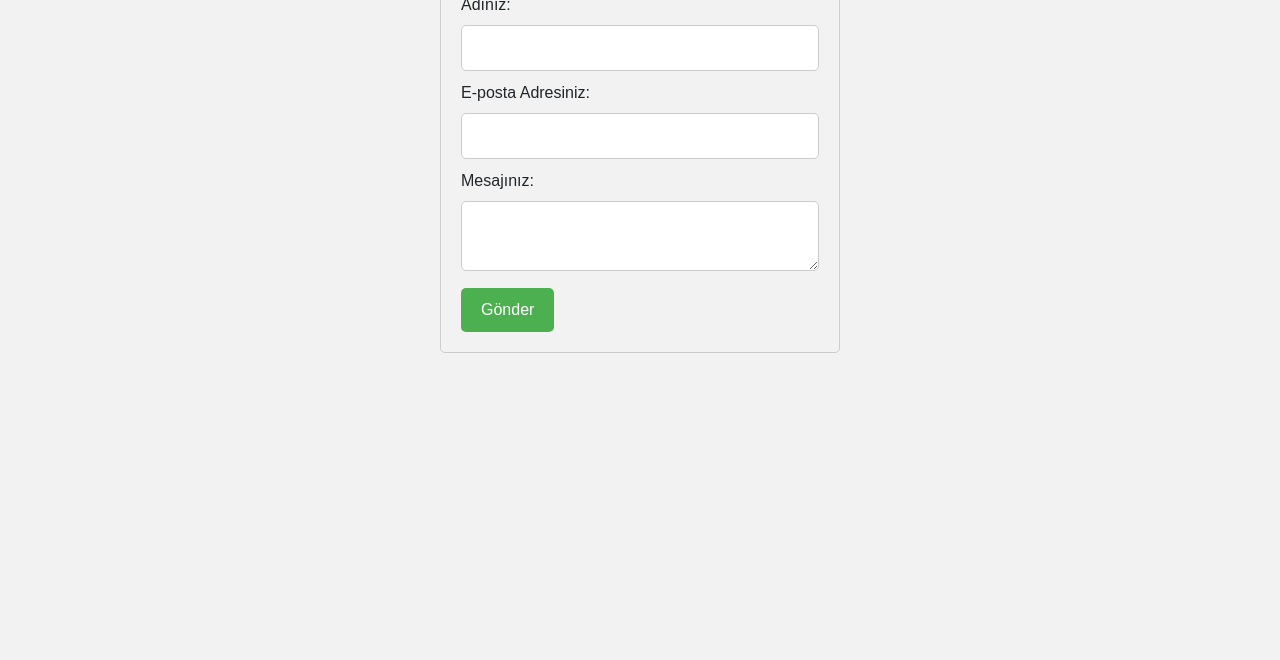
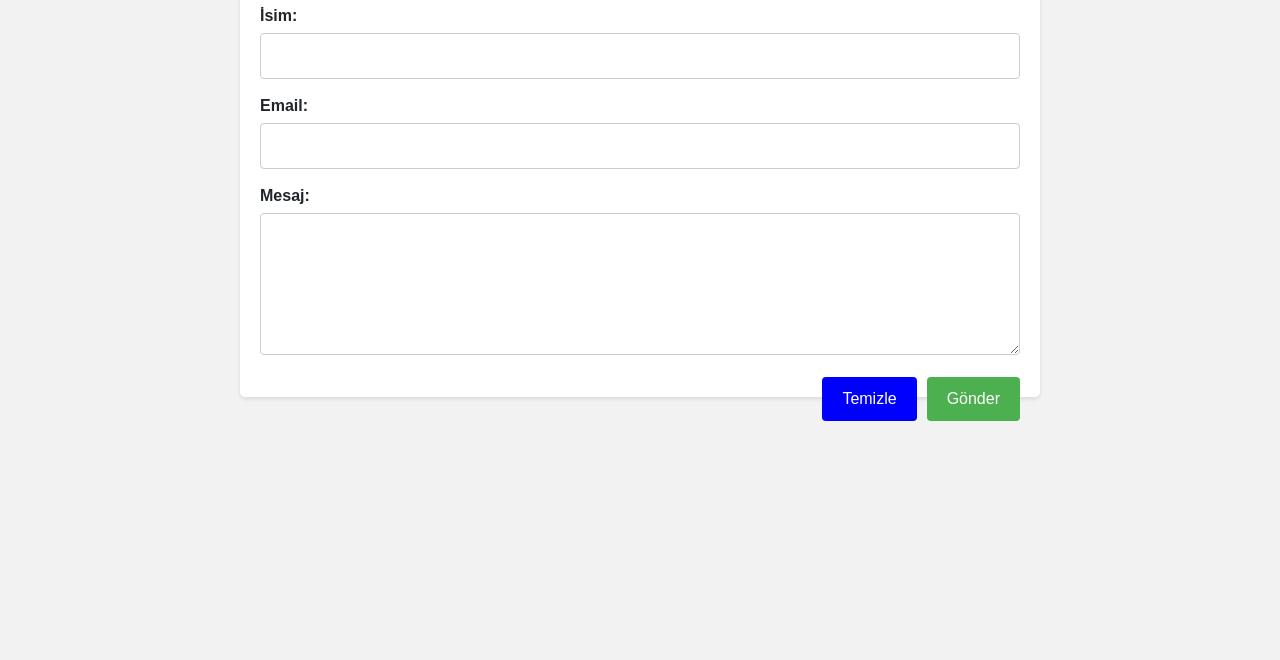
Before and after one commit to tezcanbugra/Proje1, a website: page pages/iletisim.html in a window 1280 px wide. Shown: the part 140-800 px from the top of the page. Drawn offline with nearby package versions, Linux system fonts and the light colour scheme.

Commit message:
login-iletisim eklendi.

```diff
--- a/package.json
+++ b/package.json
@@ -1,5 +1,7 @@
 {
   "dependencies": {
+    "body-parser": "^1.20.2",
+    "ejs": "^3.1.9",
     "express": "^4.18.2",
     "express-session": "^1.17.3"
   }
--- a/pages/iletisim.html
+++ b/pages/iletisim.html
@@ -1,47 +1,23 @@
 <!DOCTYPE html>
 <html>
+<head>
+  <title>İletişim Formu</title>
+  <link rel="stylesheet" href="/iletisim.css">
+  <meta name="viewport" content="width=device-width, initial-scale=1">
+  <link rel="stylesheet" href="https://maxcdn.bootstrapcdn.com/bootstrap/4.5.0/css/bootstrap.min.css">
+  <link rel="stylesheet" href="/styles.css">
+  <link rel="stylesheet" href="/navbar.css">
+  <style>
 
-<head>
-    <meta name="viewport" content="width=device-width, initial-scale=1">
-    <link rel="stylesheet" href="https://maxcdn.bootstrapcdn.com/bootstrap/4.5.0/css/bootstrap.min.css">
-    <link rel="stylesheet" href="/styles.css">
+    #clearButton {
+      background-color: blue;
+      color: white;
+      margin-right: 10px;
+    }
+  </style>
 
 
-  <title>İletişim Formu</title>
-  <style>
-    .form-container {
-      max-width: 400px;
-      margin: 0 auto;
-      padding: 20px;
-      border: 1px solid #ccc;
-      border-radius: 5px;
-    }
-
-    .form-container input[type="text"],
-    .form-container input[type="email"],
-    .form-container textarea {
-      width: 100%;
-      padding: 10px;
-      margin-bottom: 10px;
-      border: 1px solid #ccc;
-      border-radius: 5px;
-    }
-
-    .form-container button {
-      background-color: #4CAF50;
-      color: white;
-      padding: 10px 20px;
-      border: none;
-      border-radius: 5px;
-      cursor: pointer;
-    }
-
-    .form-container button:hover {
-      background-color: #45a049;
-    }
-  </style>
 </head>
-
 <body>
 
   <nav class="navbar navbar-expand-lg navbar-dark bg-dark">
@@ -80,43 +56,34 @@
     </div>
   </nav>
 
-  <div class="form-container">
+
+
+  <div class="container">
     <h2>İletişim Formu</h2>
-    <form id="contactForm" action="submit.php" method="POST">
-      <label for="name">Adınız:</label>
-      <input type="text" id="name" name="name" required>
+    <form id="contactForm" action="/iletisim" method="POST">
+      <label for="nameInput">İsim:</label>
+      <input type="text" id="nameInput" name="nameInput" required>
 
-      <label for="email">E-posta Adresiniz:</label>
-      <input type="email" id="email" name="email" required>
+      <label for="emailInput">Email:</label>
+      <input type="email" id="emailInput" name="emailInput" required>
 
-      <label for="message">Mesajınız:</label>
-      <textarea id="message" name="message" required></textarea>
+      <label for="messageInput">Mesaj:</label>
+      <textarea id="messageInput" name="messageInput" rows="5" required></textarea>
+
 
       <button type="submit">Gönder</button>
+
+    <button type="button" id="clearButton" onclick="clearForm()">Temizle</button>
+
+
     </form>
+
+    <script>
+      function clearForm() {
+        document.getElementById("contactForm").reset();
+      }
+    </script>
   </div>
 
-  <script>
-    // Form submission handling with client-side validation
-    document.getElementById("contactForm").addEventListener("submit", function(event) {
-      var nameInput = document.getElementById("name");
-      var emailInput = document.getElementById("email");
-      var messageInput = document.getElementById("message");
-
-      // Check if any of the fields are empty
-      if (nameInput.value === "" || emailInput.value === "" || messageInput.value === "") {
-        event.preventDefault(); // Prevent form submission
-        alert("Lütfen tüm alanları doldurun.");
-      }
-
-      // Check if email format is valid
-      var emailRegex = /^[^\s@]+@[^\s@]+\.[^\s@]+$/;
-      if (!emailRegex.test(emailInput.value)) {
-        event.preventDefault(); // Prevent form submission
-        alert("Geçerli bir e-posta adresi girin.");
-      }
-    });
-  </script>
 </body>
-
 </html>
--- /dev/null
+++ b/public/iletisim.css
@@ -0,0 +1,50 @@
+body {
+  font-family: Arial, sans-serif;
+  background-color: #f2f2f2;
+}
+
+.container {
+  max-width: 400px;
+  margin: 50px auto;
+  background-color: #ffffff;
+  padding: 20px;
+  border-radius: 5px;
+  box-shadow: 0 0 10px rgba(0, 0, 0, 0.1);
+}
+
+.container h2 {
+  text-align: center;
+  margin-bottom: 20px;
+}
+
+.container label {
+  display: block;
+  font-weight: bold;
+  margin-bottom: 5px;
+}
+
+.container input[type="text"],
+.container input[type="email"],
+.container textarea {
+  width: 100%;
+  padding: 10px;
+  margin-bottom: 15px;
+  border: 1px solid #ccc;
+  border-radius: 4px;
+  box-sizing: border-box;
+  resize: vertical;
+}
+
+.container button {
+  background-color: #4CAF50;
+  color: #ffffff;
+  padding: 10px 20px;
+  border: none;
+  border-radius: 4px;
+  cursor: pointer;
+  float: right;
+}
+
+.container button:hover {
+  background-color: #45a049;
+}
```
Also changed, not shown: app.js (+26 -5 lines), pages/ilgiAlanlarim.html (+8 -5 lines), pages/user.html (added, +12 -0 lines), 2 other files.
